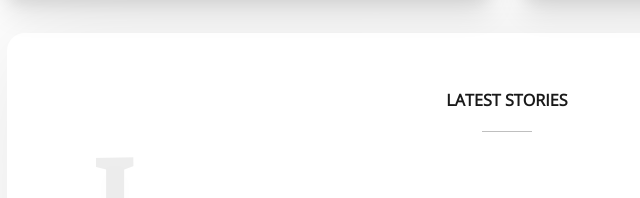
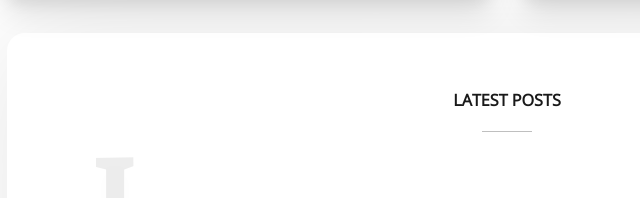
Before and after one commit to lucasmelin/lucasmelin-gatsby, a Gatsby site: page / in a window 1280 px wide. Shown: the part 1108-1306 px from the top of the page, 133-773 px from the left. Built offline with nearby package versions, Linux system fonts and the light colour scheme; Gatsby itself is replaced by a stand-in of ours; some packages are replaced by stand-ins of ours.

Commit message:
Update dependencies

```diff
--- a/package.json
+++ b/package.json
@@ -5,7 +5,7 @@
   "author": "LekoArts <hello@lekoarts.de>",
   "dependencies": {
     "babel-plugin-styled-components": "^1.8.0",
-    "gatsby": "^2.0.37",
+    "gatsby": "^2.1.27",
     "gatsby-plugin-catch-links": "^2.0.6",
     "gatsby-plugin-lodash": "^3.0.2",
     "gatsby-plugin-manifest": "^2.0.7",
@@ -18,7 +18,7 @@
     "gatsby-remark-autolink-headers": "^2.0.9",
     "gatsby-remark-external-links": "0.0.4",
     "gatsby-remark-prismjs": "^3.0.3",
-    "gatsby-source-filesystem": "^2.0.7",
+    "gatsby-source-filesystem": "^2.0.23",
     "gatsby-transformer-remark": "^2.1.11",
     "lodash": "^4.17.11",
     "polished": "^2.3.0",
--- a/src/pages/index.js
+++ b/src/pages/index.js
@@ -105,7 +105,7 @@ const IndexPage = ({
         </ProjectCard>
       </ProjectsWrapper>
       <Content>
-        <SectionTitle>Latest stories</SectionTitle>
+        <SectionTitle>Latest posts</SectionTitle>
         {postEdges.map(post => (
           <Article
             title={post.node.frontmatter.title}
```
Also changed, not shown: 1 other file.
